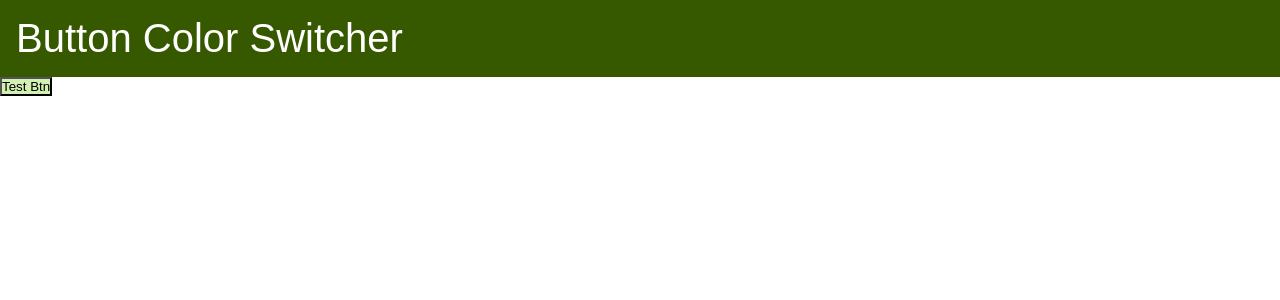
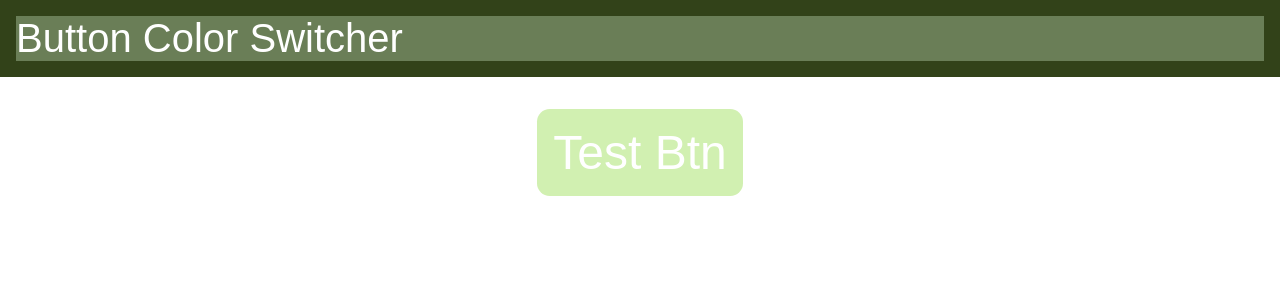
Before and after one commit to pmadinga/color-btn, a React (Create React App) app: page / in a window 1280 px wide. Shown: the top 300 px of the page. Built offline with nearby package versions, Linux system fonts and the light colour scheme.

Commit message:
Update switch color and styling

```diff
--- a/src/App.css
+++ b/src/App.css
@@ -1,9 +1,24 @@
 nav{
-  background-color: #365900;
+  background-color: #324219;
   padding: 1rem;
 }
 nav h1{
   color: #fff;
   font-size: 2.5rem;
-  font-weight: 300;
+  font-weight: 100;
+  background-color: #6a7e57;
 }
+main{
+  position: relative;
+  text-align: center;
+  padding: 2rem 0;
+}
+button{
+  font-size: 3rem;
+  padding: 1rem;
+  border: none;
+  border-radius: 0.8rem;
+  color: #fff;
+  transition: 0.1s ease-in-out;
+  cursor: pointer;
+}
--- a/src/App.tsx
+++ b/src/App.tsx
@@ -1,20 +1,29 @@
+
 import React, { useState } from 'react';
 import './App.css';
 
 
 const colors: string[] = [
-  '#D1F0B1', //tea green
+  '#4D9DE0', //Carolina blue
   '#306B34', //Darthmouth green
   '#1C5253', //Deep jungle green
-  '#E59F71', //Tan crayola
+  '#A31621', //Ruby red
   '#81667A' //old lavender
 ]
 
 const App = () => {
   const [color, setColor] = useState('#D1F0B1')
+  const [currentColorIndex, setCurrentColorIndex] = useState(0)
 
   const handleClick = (colors:string[]) =>{
-    setColor(colors[3])
+    setColor(colors[currentColorIndex])
+    console.log(currentColorIndex);
+
+    if(currentColorIndex >= 4){
+      setCurrentColorIndex(0)
+    }else {
+      setCurrentColorIndex(currentColorIndex + 1)
+    }
   }
   return (
     <>
@@ -25,9 +34,13 @@ const App = () => {
       </header>
 
       <main>
-        <button
-          style={{backgroundColor: color}}
-          color='red' onClick={() => handleClick(colors)}>Test Btn</button>
+        <div className="color-btn">
+          <button
+            style={{backgroundColor: color}}
+            color='red' onClick={() => handleClick(colors)}>
+              Test Btn
+          </button>
+        </div>
       </main>
     </>
   );
```
